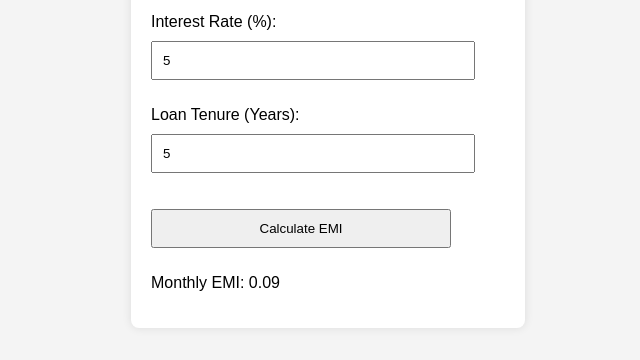
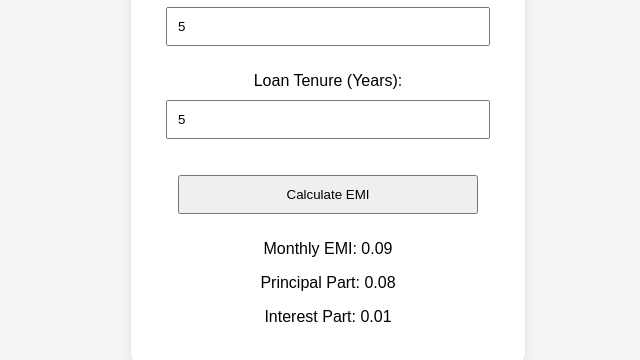
Before and after one commit to nilesh5590/tools, a plain HTML site: page index.html in a window 1280 px wide. Both pictures are taken after typing "5", "5", "5" into the empty fields and a click on the button "Calculate EMI". Shown: the part 334-694 px from the top of the page, without its empty margins (312-952 px from the left). Drawn offline with Linux system fonts and the light colour scheme.

Commit message:
index.html

```diff
--- a/index.html
+++ b/index.html
@@ -19,7 +19,10 @@
             padding: 20px;
             border-radius: 8px;
             box-shadow: 0 0 10px rgba(0, 0, 0, 0.1);
-            input, button {
+            text-align: center;
+        }
+
+        input, button {
             margin: 10px 0;
             padding: 10px;
             width: 100%;
@@ -35,6 +38,8 @@
         <p>Loan Tenure (Years): <input type="number" id="years" placeholder="Enter years"></p>
         <button onclick="calculateEMI()">Calculate EMI</button>
         <p>Monthly EMI: <span id="emi"></span></p>
+        <p>Principal Part: <span id="principalPart"></span></p>
+        <p>Interest Part: <span id="interestPart"></span></p>
     </div>
     <script>
         function calculateEMI() {
@@ -44,6 +49,8 @@
 
             if (isNaN(amount) || isNaN(rate) || isNaN(years)) {
                 document.getElementById('emi').innerText = "Please enter valid inputs.";
+                document.getElementById('principalPart').innerText = "";
+                document.getElementById('interestPart').innerText = "";
                 return;
             }
 
@@ -51,7 +58,14 @@
             let months = years * 12;
             let emi = (amount * monthlyRate * Math.pow(1 + monthlyRate, months)) / (Math.pow(1 + monthlyRate, months) - 1);
 
+            let totalPayment = emi * months;
+            let totalInterest = totalPayment - amount;
+            let principalPart = amount / months;
+            let interestPart = totalInterest / months;
+
             document.getElementById('emi').innerText = emi.toFixed(2);
+            document.getElementById('principalPart').innerText = principalPart.toFixed(2);
+            document.getElementById('interestPart').innerText = interestPart.toFixed(2);
         }
     </script>
 </body>
```
